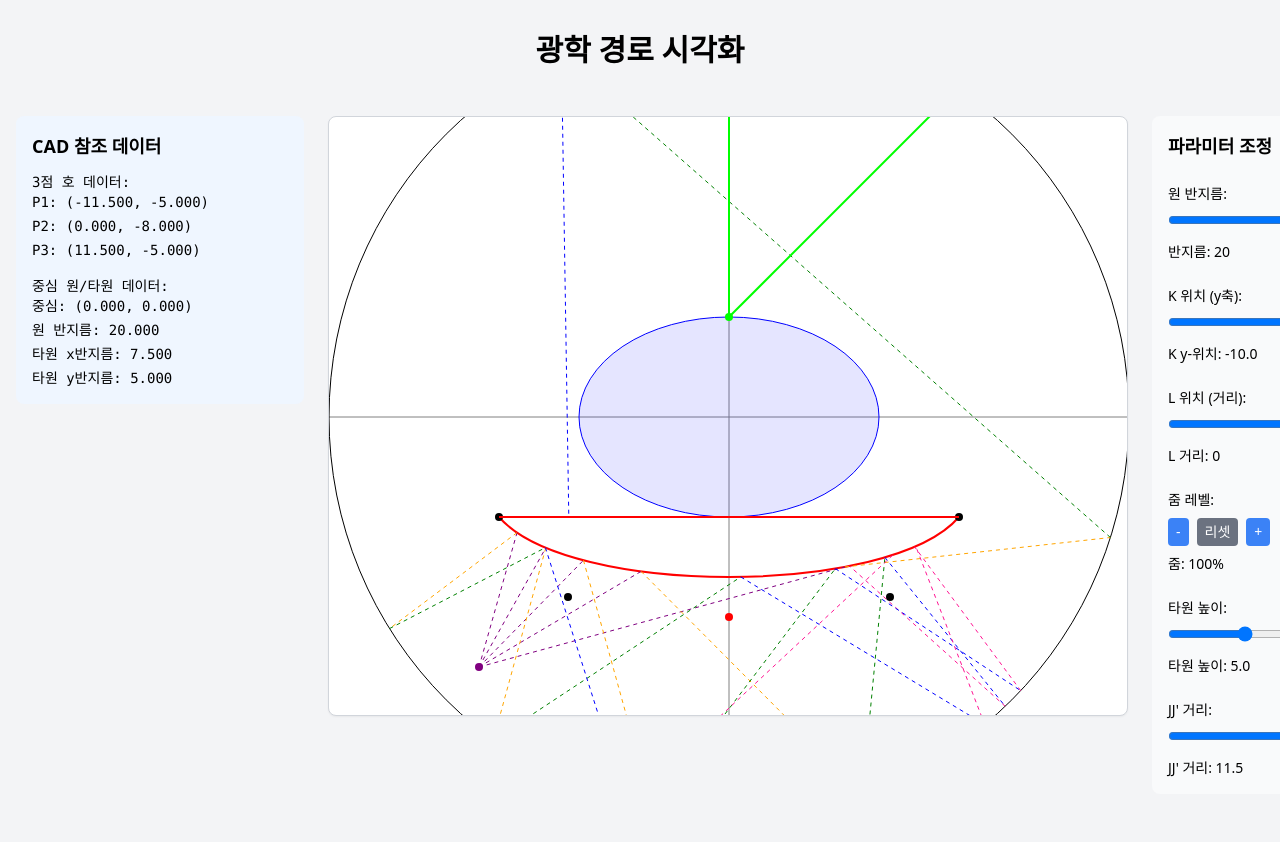
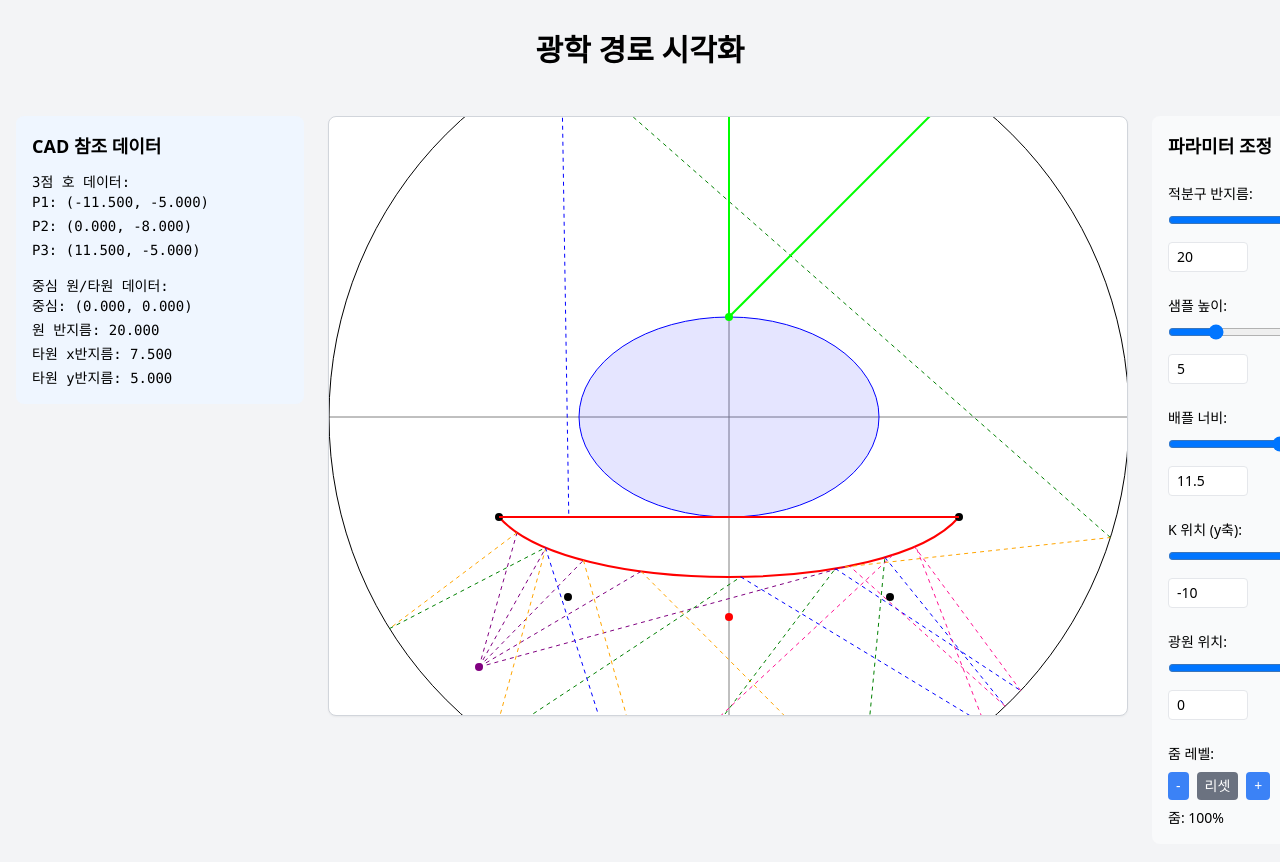
Before and after one commit to kaiju782/light-path-visualization, a React (Create React App) app: page / in a window 1280 px wide. Shown: the top 862 px of the page. Built offline with nearby package versions, Linux system fonts and the light colour scheme.

Commit message:
1차 세이 브
2차 세이브인가? 암튼

```diff
--- a/src/components/LightPathVisualization.js
+++ b/src/components/LightPathVisualization.js
@@ -467,7 +467,7 @@ const LightPathVisualization = () => {
   const points = getControlPoints(kPosition);
 
   const findLineIntersection = (origin, direction, p1, p2) => {
-    // 선분과 광선의 교차점 계산
+    // 선분 광선의 차점 계산
     const x1 = p1.x, y1 = p1.y;
     const x2 = p2.x, y2 = p2.y;
     const x3 = origin.x, y3 = origin.y;
@@ -541,6 +541,46 @@ const LightPathVisualization = () => {
       </div>
     );
   };
+
+  const calculateDistanceToLPrime = useCallback((rayPath, lPrimePoint) => {
+    if (!rayPath) return Infinity;
+
+    const segments = [
+      rayPath.firstIntersection && {
+        start: rayPath.origin,
+        end: rayPath.firstIntersection.point
+      },
+      rayPath.circleIntersection && {
+        start: rayPath.firstIntersection.point,
+        end: rayPath.circleIntersection
+      },
+      rayPath.secondCircleIntersection && {
+        start: rayPath.circleIntersection,
+        end: rayPath.secondCircleIntersection
+      },
+      rayPath.reflectionEnd && {
+        start: rayPath.secondCircleIntersection || rayPath.circleIntersection,
+        end: rayPath.reflectionEnd
+      }
+    ].filter(Boolean);
+
+    return Math.min(...segments.map(segment => {
+      const segVec = {
+        x: segment.end.x - segment.start.x,
+        y: segment.end.y - segment.start.y
+      };
+      const segLen = Math.sqrt(segVec.x * segVec.x + segVec.y * segVec.y);
+      const toPoint = {
+        x: lPrimePoint.x - segment.start.x,
+        y: lPrimePoint.y - segment.start.y
+      };
+
+      const proj = (toPoint.x * segVec.x + toPoint.y * segVec.y) / segLen;
+      if (proj < 0 || proj > segLen) return Infinity;
+
+      return Math.abs(toPoint.x * segVec.y - toPoint.y * segVec.x) / segLen;
+    }));
+  }, []);
 
   return (
     <div className="flex flex-row gap-6 w-full p-4">
@@ -754,7 +794,7 @@ const LightPathVisualization = () => {
                   strokeWidth="2"
                 />
 
-                {/* H에서 수직으로 위로 가는 직선 */}
+                {/* H에서 수직으로 위로 가 직선 */}
                 <line
                   x1={toScreen(H).x}
                   y1={toScreen(H).y}
@@ -782,45 +822,113 @@ const LightPathVisualization = () => {
         <h3 className="text-lg font-semibold">파라미터 조정</h3>
 
         <div className="space-y-2">
-          <label className="block text-sm font-medium">원 반지름:</label>
+          <label className="block text-sm font-medium">적분구 반지름:</label>
           <input
             type="range"
-            min="10"
-            max="30"
-            step="0.5"
+            min={10}
+            max={30}
+            step={0.5}
             value={circleRadius}
             onChange={(e) => setCircleRadius(Number(e.target.value))}
             className="w-full"
           />
-          <div className="text-sm">반지름: {circleRadius}</div>
+          <input
+            type="number"
+            value={circleRadius}
+            onChange={(e) => setCircleRadius(Number(e.target.value))}
+            className="w-20 px-2 py-1 text-sm border rounded"
+            min={10}
+            max={30}
+            step={0.5}
+          />
+        </div>
+
+        <div className="space-y-2">
+          <label className="block text-sm font-medium">샘플 높이:</label>
+          <input
+            type="range"
+            min={3}
+            max={15}
+            step={0.1}
+            value={ellipseHeight}
+            onChange={(e) => setEllipseHeight(Number(e.target.value))}
+            className="w-full"
+          />
+          <input
+            type="number"
+            value={ellipseHeight}
+            onChange={(e) => setEllipseHeight(Number(e.target.value))}
+            className="w-20 px-2 py-1 text-sm border rounded"
+            min={3}
+            max={15}
+            step={0.1}
+          />
+        </div>
+
+        <div className="space-y-2">
+          <label className="block text-sm font-medium">배플 너비:</label>
+          <input
+            type="range"
+            min={5}
+            max={20}
+            step={0.1}
+            value={jjDistance}
+            onChange={(e) => setJJDistance(Number(e.target.value))}
+            className="w-full"
+          />
+          <input
+            type="number"
+            value={jjDistance}
+            onChange={(e) => setJJDistance(Number(e.target.value))}
+            className="w-20 px-2 py-1 text-sm border rounded"
+            min={5}
+            max={20}
+            step={0.1}
+          />
         </div>
 
         <div className="space-y-2">
           <label className="block text-sm font-medium">K 위치 (y축):</label>
           <input
             type="range"
-            min="-25"
-            max="-5"
-            step="0.1"
+            min={-40}
+            max={-5}
+            step={0.1}
             value={kPosition}
             onChange={(e) => setKPosition(Number(e.target.value))}
             className="w-full"
           />
-          <div className="text-sm">K y-위치: {kPosition.toFixed(1)}</div>
+          <input
+            type="number"
+            value={kPosition}
+            onChange={(e) => setKPosition(Number(e.target.value))}
+            className="w-20 px-2 py-1 text-sm border rounded"
+            min={-40}
+            max={-5}
+            step={0.1}
+          />
         </div>
 
         <div className="space-y-2">
-          <label className="block text-sm font-medium">L 위치 (거리):</label>
+          <label className="block text-sm font-medium">광원 위치:</label>
           <input
             type="range"
-            min="-5"
-            max="5"
-            step="0.5"
+            min={-10}
+            max={10}
+            step={0.1}
             value={lightDistance}
             onChange={(e) => setLightDistance(Number(e.target.value))}
             className="w-full"
           />
-          <div className="text-sm">L 거리: {lightDistance}</div>
+          <input
+            type="number"
+            value={lightDistance}
+            onChange={(e) => setLightDistance(Number(e.target.value))}
+            className="w-20 px-2 py-1 text-sm border rounded"
+            min={-10}
+            max={10}
+            step={0.1}
+          />
         </div>
 
         <div className="space-y-2">
@@ -847,34 +955,6 @@ const LightPathVisualization = () => {
           </div>
           <div className="text-sm">줌: {(zoomLevel * 100).toFixed(0)}%</div>
         </div>
-
-        <div className="space-y-2">
-          <label className="block text-sm font-medium">타원 높이:</label>
-          <input
-            type="range"
-            min="3"
-            max="10"
-            step="0.1"
-            value={ellipseHeight}
-            onChange={(e) => setEllipseHeight(Number(e.target.value))}
-            className="w-full"
-          />
-          <div className="text-sm">타원 높이: {ellipseHeight.toFixed(1)}</div>
-        </div>
-
-        <div className="space-y-2">
-          <label className="block text-sm font-medium">JJ' 거리:</label>
-          <input
-            type="range"
-            min="8"
-            max="15"
-            step="0.5"
-            value={jjDistance}
-            onChange={(e) => setJJDistance(Number(e.target.value))}
-            className="w-full"
-          />
-          <div className="text-sm">JJ' 거리: {jjDistance.toFixed(1)}</div>
-        </div>
       </div>
     </div>
   );
--- /dev/null
+++ b/src/components/ParameterControl.js
@@ -0,0 +1,52 @@
+import React from 'react';
+
+const ParameterControl = ({
+  label,
+  value,
+  onChange,
+  min,
+  max,
+  step,
+  isLocked,
+  onLockToggle
+}) => {
+  return (
+    <div className="space-y-2">
+      <div className="flex justify-between items-center">
+        <label className="text-sm font-medium">{label}:</label>
+        <div className="flex items-center gap-2">
+          <input
+            type="number"
+            value={value}
+            onChange={(e) => !isLocked && onChange(Number(e.target.value))}
+            className="w-20 px-2 py-1 text-sm border rounded"
+            min={min}
+            max={max}
+            step={step}
+            disabled={isLocked}
+          />
+          <button
+            onClick={onLockToggle}
+            className={`px-2 py-1 rounded text-sm ${
+              isLocked ? 'bg-blue-500 text-white' : 'bg-gray-200'
+            }`}
+          >
+            {isLocked ? '🔒' : '🔓'}
+          </button>
+        </div>
+      </div>
+      <input
+        type="range"
+        min={min}
+        max={max}
+        step={step}
+        value={value}
+        onChange={(e) => !isLocked && onChange(Number(e.target.value))}
+        className="w-full"
+        disabled={isLocked}
+      />
+    </div>
+  );
+};
+
+export default ParameterControl;
```
